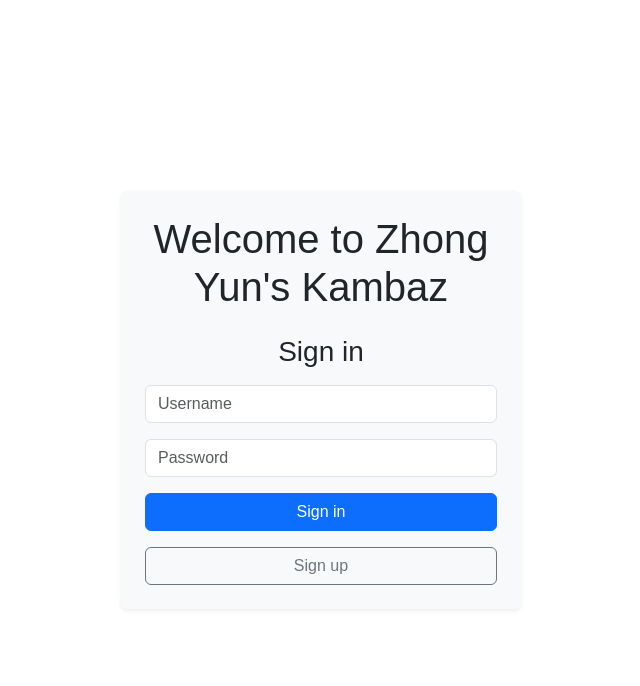
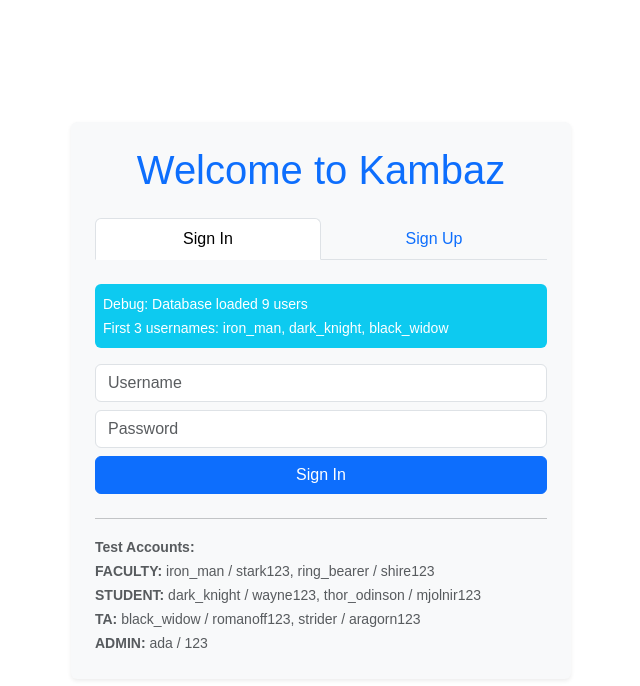
Before and after one commit to OstiumAxioma/CS5610_KambazQuiz, a React (Vite) app: page /Kambaz/Dashboard#/Landing in a window 1280 px wide. Shown: the top 686 px of the page, without its empty margins (319-959 px from the left). Built offline with nearby package versions, Linux system fonts and the light colour scheme.

Commit message:
update sign in page

```diff
--- a/src/Landing/index.tsx
+++ b/src/Landing/index.tsx
@@ -1,48 +1,254 @@
-import { Link } from "react-router-dom";
-import { Container, Form, Button } from "react-bootstrap";
-//A3 Start
-export default function Signin() {
+import { useState } from "react";
+import { useNavigate } from "react-router-dom";
+import { useDispatch } from "react-redux";
+import { Container, Form, Button, Alert, Tab, Tabs } from "react-bootstrap";
+import { setCurrentUser } from "../Kambaz/Account/reducer";
+import * as db from "../Kambaz/Database";
+
+export default function Landing() {
+  const [activeTab, setActiveTab] = useState("signin");
+  const dispatch = useDispatch();
+  const navigate = useNavigate();
+
+  // Sign in state
+  const [credentials, setCredentials] = useState<any>({ username: "", password: "" });
+  const [signinError, setSigninError] = useState("");
+
+  // Sign up state
+  const [user, setUser] = useState({
+    username: "",
+    password: "",
+    verifyPassword: "",
+    firstName: "",
+    lastName: "",
+    email: "",
+    dob: "",
+    role: "STUDENT"
+  });
+  const [signupError, setSignupError] = useState("");
+
+  const signin = () => {
+    setSigninError("");
+
+    if (!credentials.username || !credentials.password) {
+      setSigninError("Please enter username and password");
+      return;
+    }
+
+          console.log("Sign in attempt, credentials:", credentials);
+      console.log("Available users in database:", db.users);
+
+    const foundUser = db.users.find(
+      (u: any) => u.username === credentials.username && u.password === credentials.password);
+
+          if (!foundUser) {
+        console.log("User not found. Checking individual matches:");
+        const usernameMatch = db.users.find((u: any) => u.username === credentials.username);
+        if (usernameMatch) {
+          console.log("Username found but password mismatch");
+        } else {
+          console.log("Username not found in database");
+        }
+        setSigninError("Invalid username or password!");
+        return;
+      }
+
+          console.log("Sign in successful, user:", foundUser);
+    dispatch(setCurrentUser(foundUser));
+    navigate("/Kambaz/Dashboard");
+  };
+
+  const signup = (e: React.FormEvent) => {
+    e.preventDefault();
+    setSignupError("");
+
+    // Validate input
+    if (!user.username || !user.password || !user.firstName || !user.lastName || !user.email) {
+      setSignupError("Please fill in all required fields");
+      return;
+    }
+
+    if (user.password !== user.verifyPassword) {
+      setSignupError("Passwords do not match");
+      return;
+    }
+
+    if (user.password.length < 3) {
+      setSignupError("Password must be at least 3 characters long");
+      return;
+    }
+
+    // Check if username already exists
+    const existingUser = db.users.find((u: any) => u.username === user.username);
+    if (existingUser) {
+      setSignupError("Username already exists");
+      return;
+    }
+
+    // Create new user
+    const newUser = {
+      _id: new Date().getTime().toString(),
+      username: user.username,
+      password: user.password,
+      firstName: user.firstName,
+      lastName: user.lastName,
+      email: user.email,
+      dob: user.dob || new Date().toISOString().split('T')[0],
+      role: user.role,
+      loginId: `00${new Date().getTime()}S`,
+      section: "S101",
+      lastActivity: new Date().toISOString().split('T')[0],
+      totalActivity: "00:00:00"
+    };
+
+    console.log("Creating new user:", newUser);
+
+    // Add to database
+    db.users.push(newUser);
+
+    // Auto-login new user
+    dispatch(setCurrentUser(newUser));
+
+    alert("Registration successful!");
+    navigate("/Kambaz/Dashboard");
+  };
+
   return (
     <Container className="d-flex flex-column align-items-center justify-content-center min-vh-100">
-      <div className="p-4 bg-light rounded shadow-sm" style={{ maxWidth: "400px", width: "100%" }}>
-        <h1 className="text-center mb-4">Welcome to Zhong Yun's Kambaz</h1>
-        <h3 className="text-center mb-3">Sign in</h3>
+      <div className="p-4 bg-light rounded shadow-sm" style={{ maxWidth: "500px", width: "100%" }}>
+        <h1 className="text-center mb-4 text-primary">Welcome to Kambaz</h1>
+
+        <Tabs
+          activeKey={activeTab}
+          onSelect={(k) => setActiveTab(k || "signin")}
+          className="nav-justified mb-4"
+        >
+          {/* Sign in tab */}
+          <Tab eventKey="signin" title="Sign In">
+            <div id="wd-signin-screen" className="mt-3">
+              {signinError && <Alert variant="danger">{signinError}</Alert>}
+
+              {/* Debug info */}
+              <div className="mb-3 p-2 bg-info text-white rounded">
+                <small>
+                  Debug: Database loaded {db.users.length} users<br/>
+                  First 3 usernames: {db.users.slice(0, 3).map(u => u.username).join(', ')}
+                </small>
+              </div>
+
               <Form>
-          <Form.Group className="mb-3">
                 <Form.Control
-              className="wd-username"
-              type="text"
+                  value={credentials.username || ""}
+                  onChange={(e) => setCredentials({ ...credentials, username: e.target.value })}
+                  className="mb-2"
                   placeholder="Username"
+                  id="wd-username"
                 />
-          </Form.Group>
-          <Form.Group className="mb-3">
                 <Form.Control
-              className="wd-password"
+                  value={credentials.password || ""}
+                  onChange={(e) => setCredentials({ ...credentials, password: e.target.value })}
+                  className="mb-2"
+                  placeholder="Password"
                   type="password"
-              placeholder="Password"
+                  id="wd-password"
                 />
-          </Form.Group>
-          <div className="d-grid gap-2">
-            <Link to="/Kambaz/Dashboard" className="text-decoration-none">
+                <Button onClick={signin} id="wd-signin-btn" className="w-100 mb-2">
+                  Sign In
+                </Button>
+              </Form>
+
+              <hr />
+                              <div className="mt-3">
+                  <small className="text-muted">
+                    <strong>Test Accounts:</strong><br />
+                    <strong>FACULTY:</strong> iron_man / stark123, ring_bearer / shire123<br />
+                    <strong>STUDENT:</strong> dark_knight / wayne123, thor_odinson / mjolnir123<br />
+                    <strong>TA:</strong> black_widow / romanoff123, strider / aragorn123<br />
+                    <strong>ADMIN:</strong> ada / 123
+                  </small>
+                </div>
+            </div>
+          </Tab>
+
+          {/* Sign up tab */}
+          <Tab eventKey="signup" title="Sign Up">
+            <div id="wd-signup-screen" className="mt-3">
+              {signupError && <Alert variant="danger">{signupError}</Alert>}
+
+              <Form onSubmit={signup}>
+                <Form.Control
+                  value={user.username}
+                  onChange={(e) => setUser({ ...user, username: e.target.value })}
+                  placeholder="Username *"
+                  className="wd-username mb-2"
+                  required
+                />
+                <Form.Control
+                  value={user.password}
+                  onChange={(e) => setUser({ ...user, password: e.target.value })}
+                  placeholder="Password *"
+                  type="password"
+                  className="wd-password mb-2"
+                  required
+                />
+                <Form.Control
+                  value={user.verifyPassword}
+                  onChange={(e) => setUser({ ...user, verifyPassword: e.target.value })}
+                  placeholder="Verify Password *"
+                  type="password"
+                  className="wd-password-verify mb-2"
+                  required
+                />
+                <Form.Control
+                  value={user.firstName}
+                  onChange={(e) => setUser({ ...user, firstName: e.target.value })}
+                  placeholder="First Name *"
+                  className="mb-2"
+                  required
+                />
+                <Form.Control
+                  value={user.lastName}
+                  onChange={(e) => setUser({ ...user, lastName: e.target.value })}
+                  placeholder="Last Name *"
+                  className="mb-2"
+                  required
+                />
+                <Form.Control
+                  value={user.email}
+                  onChange={(e) => setUser({ ...user, email: e.target.value })}
+                  placeholder="Email *"
+                  type="email"
+                  className="mb-2"
+                  required
+                />
+                <Form.Control
+                  value={user.dob}
+                  onChange={(e) => setUser({ ...user, dob: e.target.value })}
+                  placeholder="Date of Birth"
+                  type="date"
+                  className="mb-2"
+                />
+                <Form.Select
+                  value={user.role}
+                  onChange={(e) => setUser({ ...user, role: e.target.value })}
+                  className="mb-2"
+                >
+                  <option value="STUDENT">Student</option>
+                  <option value="FACULTY">Faculty</option>
+                  <option value="TA">Teaching Assistant</option>
+                  <option value="ADMIN">Administrator</option>
+                </Form.Select>
+
                 <Button
-                id="wd-signin-btn"
-                variant="primary"
-                className="w-100 mb-2"
+                  type="submit"
+                  className="btn btn-primary w-100 mb-2"
                 >
-                Sign in
+                  Sign Up
                 </Button>
-            </Link>
-            <Link to="/Kambaz/Account/Signup" className="text-decoration-none">
-              <Button
-                id="wd-signup-link"
-                variant="outline-secondary"
-                className="w-100"
-              >
-                Sign up
-              </Button>
-            </Link>
+              </Form>
             </div>
-        </Form>
+          </Tab>
+        </Tabs>
       </div>
     </Container>
   );
```
Lines whose indentation alone changed are shown as unchanged.
